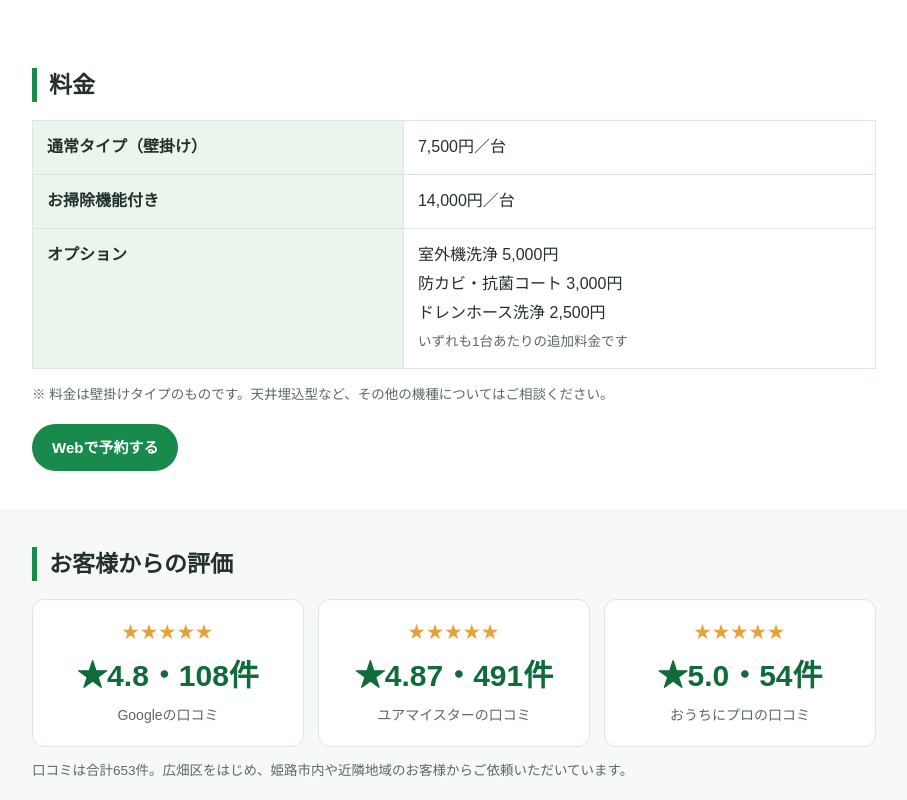
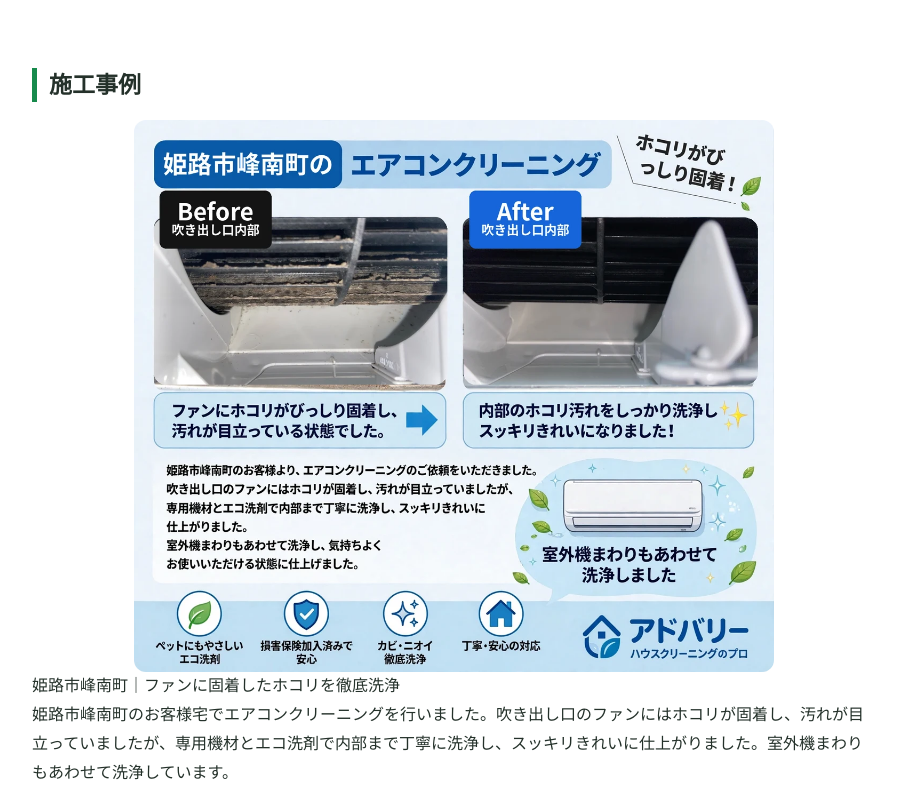
Before and after one commit to adobarry0801-max/adobarry0801-max.github.io, a plain HTML site: page lp/hirohata/index.html in a window 1280 px wide. Shown: the part 3800-4600 px from the top of the page, without its empty margins (186-1093 px from the left). Drawn offline with Linux system fonts and the light colour scheme.

Commit message:
広畑LPに施工事例を追加（姫路市峰南町 case13）

```diff
--- a/lp/hirohata/index.html
+++ b/lp/hirohata/index.html
@@ -258,6 +258,17 @@ footer.site{padding:26px 0 10px;font-size:13px;color:var(--sub);text-align:cente
   </div>
 </section>
 
+<section id="case">
+  <div class="wrap">
+    <h2>施工事例</h2>
+    <figure>
+      <img src="../img/case-honan.webp" alt="姫路市峰南町｜ファンに固着したホコリを徹底洗浄（実際の施工事例）" width="1200" height="1035" loading="lazy" style="width:100%;max-width:640px;height:auto;display:block;margin:0 auto;border-radius:12px">
+      <figcaption>姫路市峰南町｜ファンに固着したホコリを徹底洗浄</figcaption>
+    </figure>
+    <p>姫路市峰南町のお客様宅でエアコンクリーニングを行いました。吹き出し口のファンにはホコリが固着し、汚れが目立っていましたが、専用機材とエコ洗剤で内部まで丁寧に洗浄し、スッキリきれいに仕上がりました。室外機まわりもあわせて洗浄しています。</p>
+  </div>
+</section>
+
 <section id="price">
   <div class="wrap">
     <h2>料金</h2>
```
